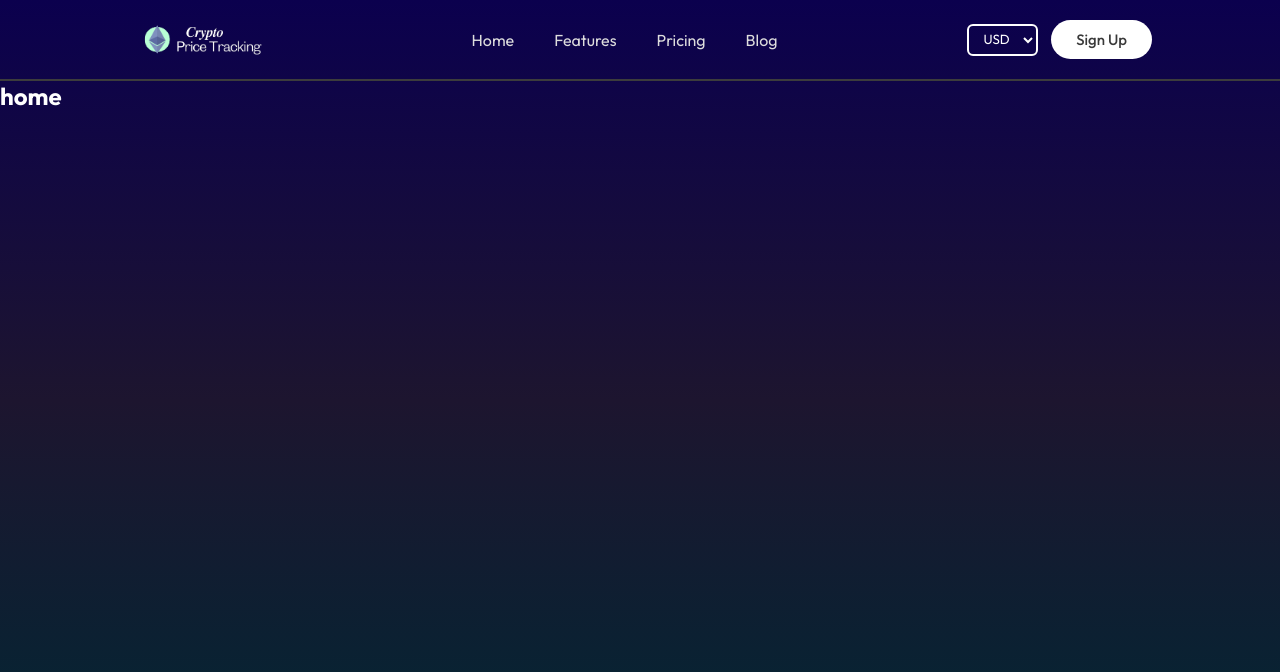
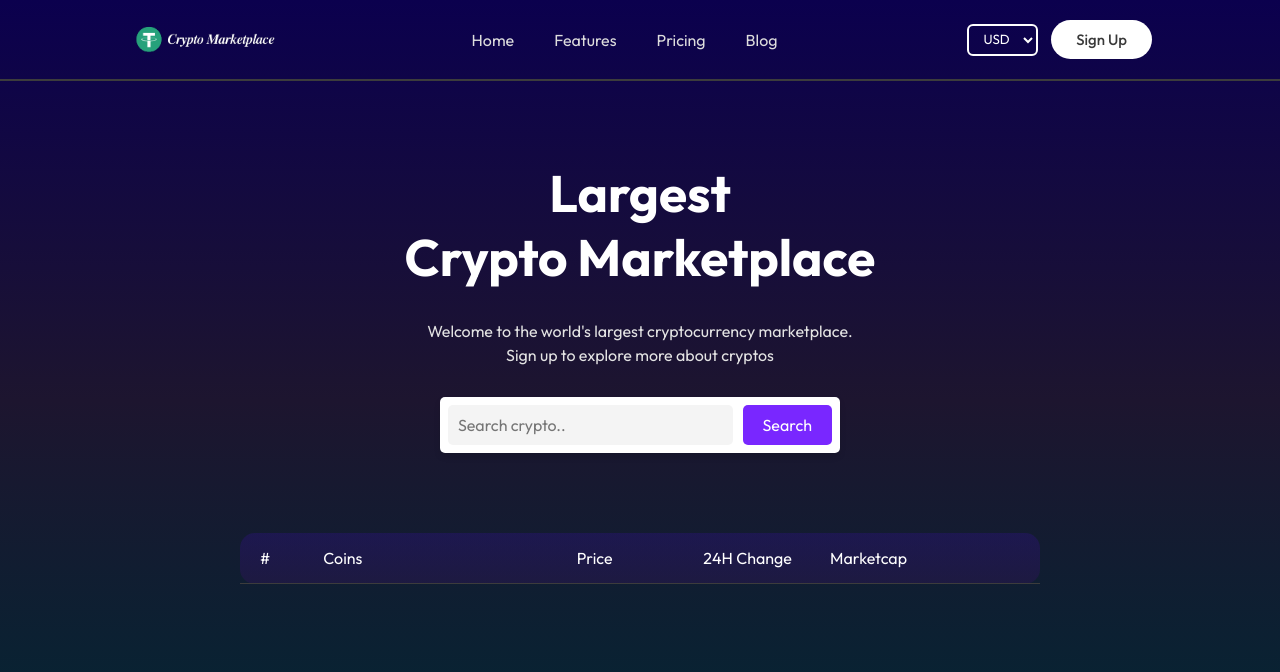
Before and after one commit to Hafeezbaig/crypto-price-tracking-app, a React (Vite) app: page / in a window 1280 px wide. Shown: the top 672 px of the page. Built offline with nearby package versions, Linux system fonts and the light colour scheme.

Commit message:
logo updated, home page updated

```diff
--- a/src/pages/Home/Home.css
+++ b/src/pages/Home/Home.css
@@ -0,0 +1,78 @@
+.home{
+    padding: 0px 10px;
+    padding-bottom: 100px;
+}
+
+.hero{
+    max-width: 600px;
+    margin: 80px auto;
+    display: flex;
+    flex-direction: column;
+    align-items: center;
+    text-align: center;
+    gap: 30px;
+}
+
+.hero h1{
+    font-size: max(4vw, 36px);
+}
+
+.hero p{
+    width: 75%;
+    color: #e3e3e3;
+    line-height: 1.5;
+}
+
+.home form {
+    padding: 8px;
+    width: 100%; /* Updated width to take full available space */
+    max-width: 400px; /* Limit the max width for better design */
+    background-color: white;
+    border-radius: 5px;
+    font-size: 16px; /* Adjusted font size */
+    display: flex;
+    justify-content: space-between;
+    align-items: center;
+    gap: 10px;
+    box-shadow: 0 4px 6px rgba(0, 0, 0, 0.1); /* Add a subtle shadow */
+  }
+
+  .home input {
+    flex: 1;
+    font-size: 16px;
+    outline: none;
+    border: none;
+    padding: 10px; /* Consistent padding */
+    border-radius: 5px; /* Rounded corners */
+    background-color: #f4f4f4; /* Light background for better visibility */
+  }
+
+  .hero button {
+    border: none;
+    background: #7927ff;
+    color: white;
+    font-size: 16px;
+    padding: 10px 20px;
+    border-radius: 5px;
+    cursor: pointer;
+    transition: background 0.3s ease; /* Smooth hover effect */
+  }
+
+  .hero button:hover {
+    background: #5e1bc1; /* Slightly darker shade for hover */
+  }
+
+.crypto-table{
+    max-width: 800px;
+    margin: auto;
+    background: linear-gradient(rgba(84,3,255,0.15),rgba(105,2,153,0.15));
+    border-radius: 15px;
+}
+
+.table-layout{
+    display: grid;
+    grid-template-columns: 0.5fr 2fr 1fr 1fr 1.5fr;
+    padding: 15px 20px;
+    align-items: center;
+    border-bottom: 1px solid #3c3c3c;
+}
--- a/src/pages/Home/Home.jsx
+++ b/src/pages/Home/Home.jsx
@@ -3,8 +3,24 @@ import './Home.css'
 
 const Home = () => {
   return (
-    <div>
-      <h2>home</h2>
+    <div className='home'>
+      <div className="hero">
+      <h1>Largest <br /> Crypto Marketplace</h1>
+      <p>Welcome to the world's largest cryptocurrency marketplace. Sign up to explore more about cryptos</p>
+      <form>
+        <input type="text" placeholder='Search crypto..' />
+        <button type="submit">Search</button>
+      </form>
+      </div>
+      <div className="crypto-table">
+        <div className="table-layout">
+          <p>#</p>
+          <p>Coins</p>
+          <p>Price</p>
+          <p>24H Change</p>
+          <p>Marketcap</p>
+        </div>
+      </div>
     </div>
   )
 }
```
Also changed, not shown: src/assets/logo2.png.
